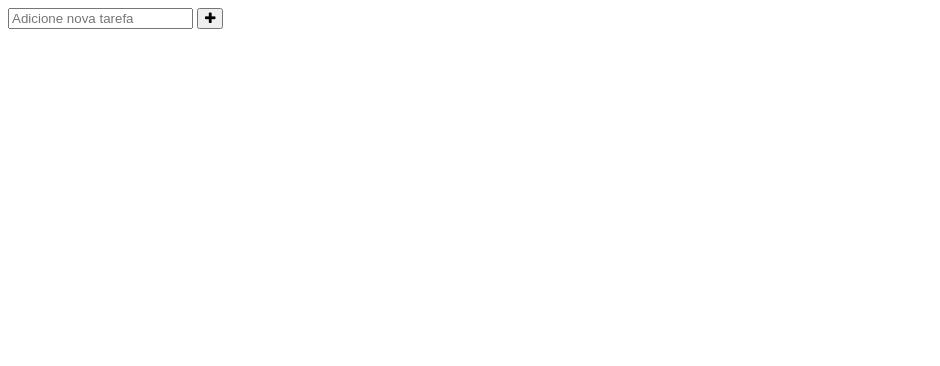
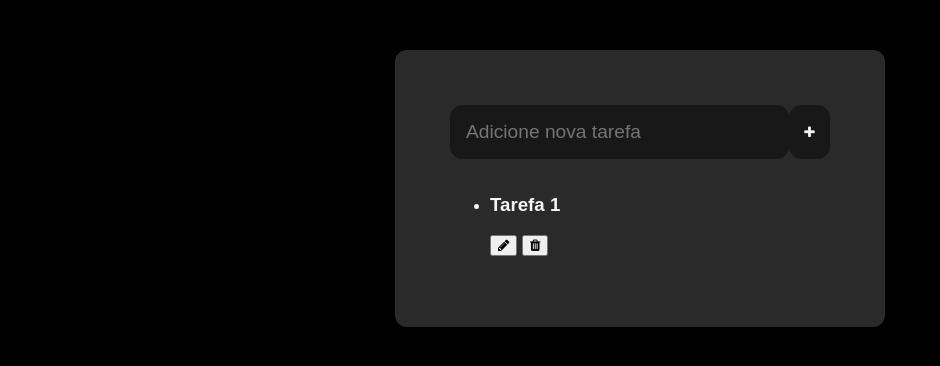
Before and after one commit to diogothug/to_do_list, a plain HTML site: page index.html in a window 1280 px wide. Shown: the whole page, without its empty margins (0-940 px from the left). Drawn offline with Linux system fonts and the light colour scheme.

Commit message:
Terminada a estrutura html Iniciada folha de estilos

```diff
--- a/estilo.css
+++ b/estilo.css
@@ -35,4 +35,13 @@ body {
 #botao_adicionar {
     width: 45px;
     border-radius: 12px;
+    border: 1px solid #191818;
+    background: #191818;
+    color: whitesmoke;
+    outline: none;
 }
+
+#botao_adicionar:hover {
+    background: #1f1e1e;
+
+}
--- a/index.html
+++ b/index.html
@@ -6,17 +6,31 @@
     <meta name="viewport" content="width=device-width, initial-scale=1.0">
     <link rel="stylesheet"
     href="https://cdnjs.cloudflare.com/ajax/libs/font-awesome/4.7.0/css/font-awesome.min.css">
+    <link rel="stylesheet" href="estilo.css">
     <title>Document</title>
 </head>
 <body>
     <main class="conteudo">
         <div class="topo">
-            <input type="text" id="entrada_novaTarefa" placeholder="Adicione nova tarefa">
+            <input type="text" id="entrada_nova_tarefa" placeholder="Adicione nova tarefa">
             <button id="botao_adicionar">
                 <i class="fa fa-plus"></i>
             </button>
 
         </div>
+        <ul id="lista_tarefas">
+            <li>
+                <h3 class="textoTarefa">Tarefa 1</h3>
+                <div>
+                    <button class="botaoAcao">
+                        <i class="fa fa-pencil"></i>
+                    </button>
+                    <button class="botaoAcao">
+                        <i class="fa fa-trash"></i>
+                    </button>
+                </div>
+            </li>
+        </ul>
     </main>
 </body>
 </html>
```
